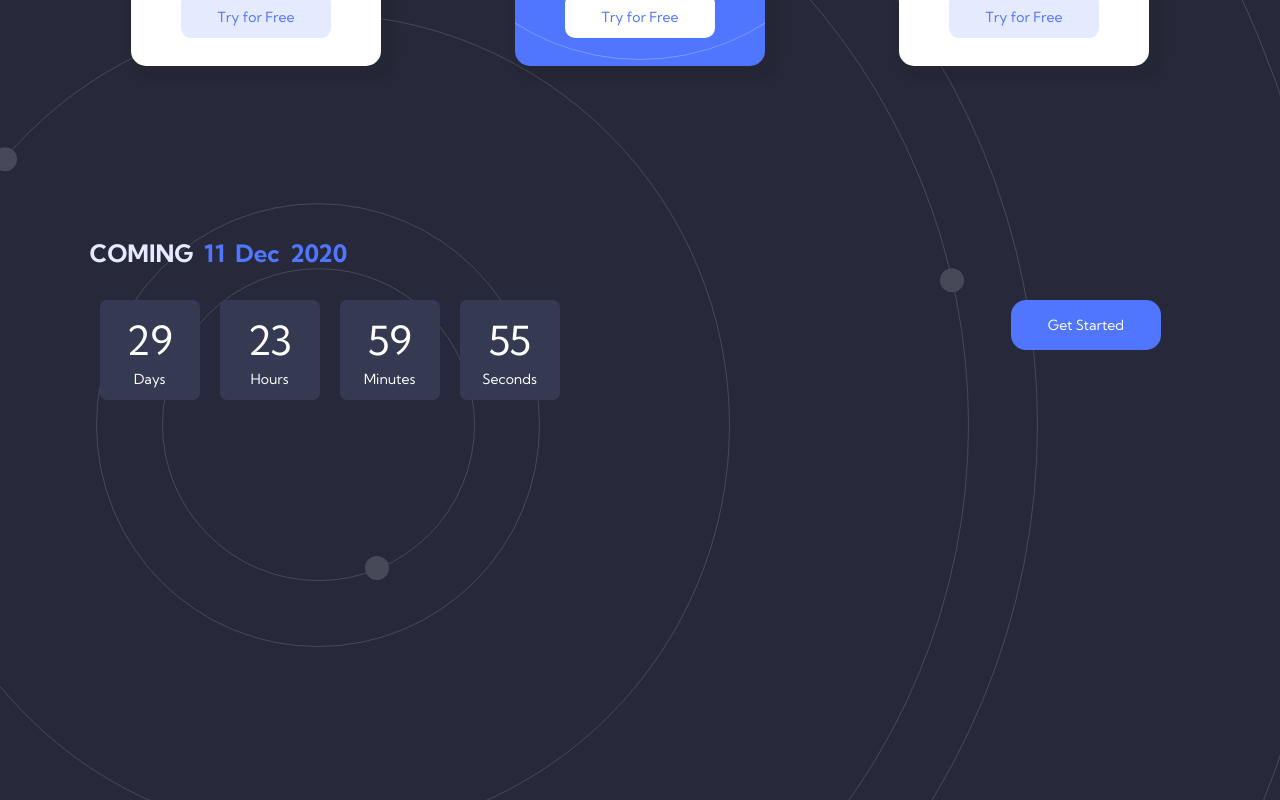
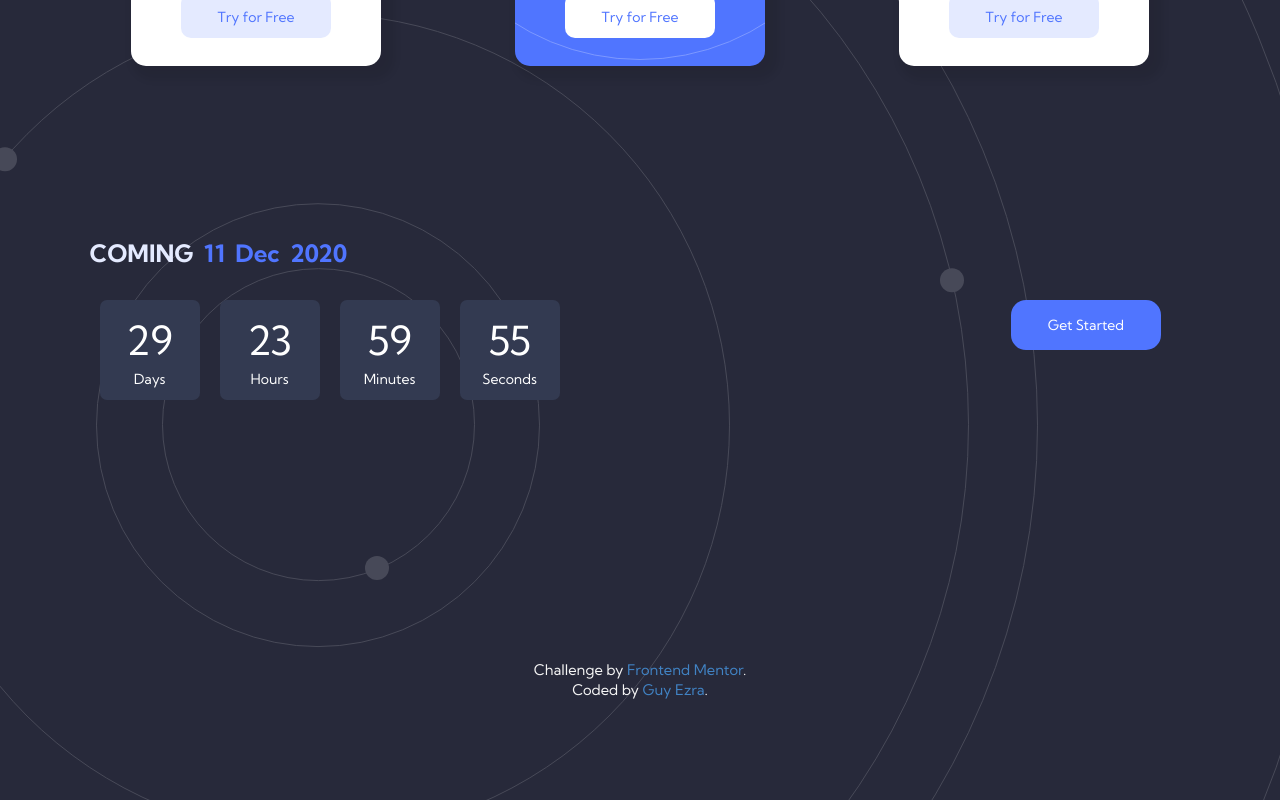
Before and after one commit to ezraguy/office-light-challenge, a React (Create React App) app: page / in a window 1280 px wide. Shown: the part 1352-2152 px from the top of the page. Built offline with nearby package versions, Linux system fonts and the light colour scheme.

Commit message:
adding attribution

```diff
--- a/src/components/coming-soon.jsx
+++ b/src/components/coming-soon.jsx
@@ -13,8 +13,7 @@ const ComingSoon = () => {
     return (
 
 
-        <div className="coming-soon"
-        >
+        <div className="coming-soon">
             <div className="pricing"  >
 
                 {cards.map((card) => {
@@ -40,7 +39,9 @@ const ComingSoon = () => {
 
                 <CountDown />
             </div>
-
+            <div className="attribution">
+                <div class="attribution">Challenge by <a href="https://www.frontendmentor.io?ref=challenge">Frontend Mentor</a>. Coded by <a href="https://github.com/ezraguy">Guy Ezra</a>.</div>
+            </div>
         </div>
     );
 }
--- a/src/scss/coming-soon.scss
+++ b/src/scss/coming-soon.scss
@@ -8,6 +8,20 @@
     background-position: -700px 40% ;
     padding-bottom: 400px;
 
+
+    .attribution{
+        font-size: 11px;
+        text-align: center;
+        color: #f5f5f5;
+        position: absolute;
+        bottom: 50px;
+        width: 250px;
+        margin-right: auto;
+        margin-left: auto;
+        right: 0;
+        left: 0;
+        font-size: 11pt;
+    }
 
     .count-down-main{
         padding-left: 7%;
```
